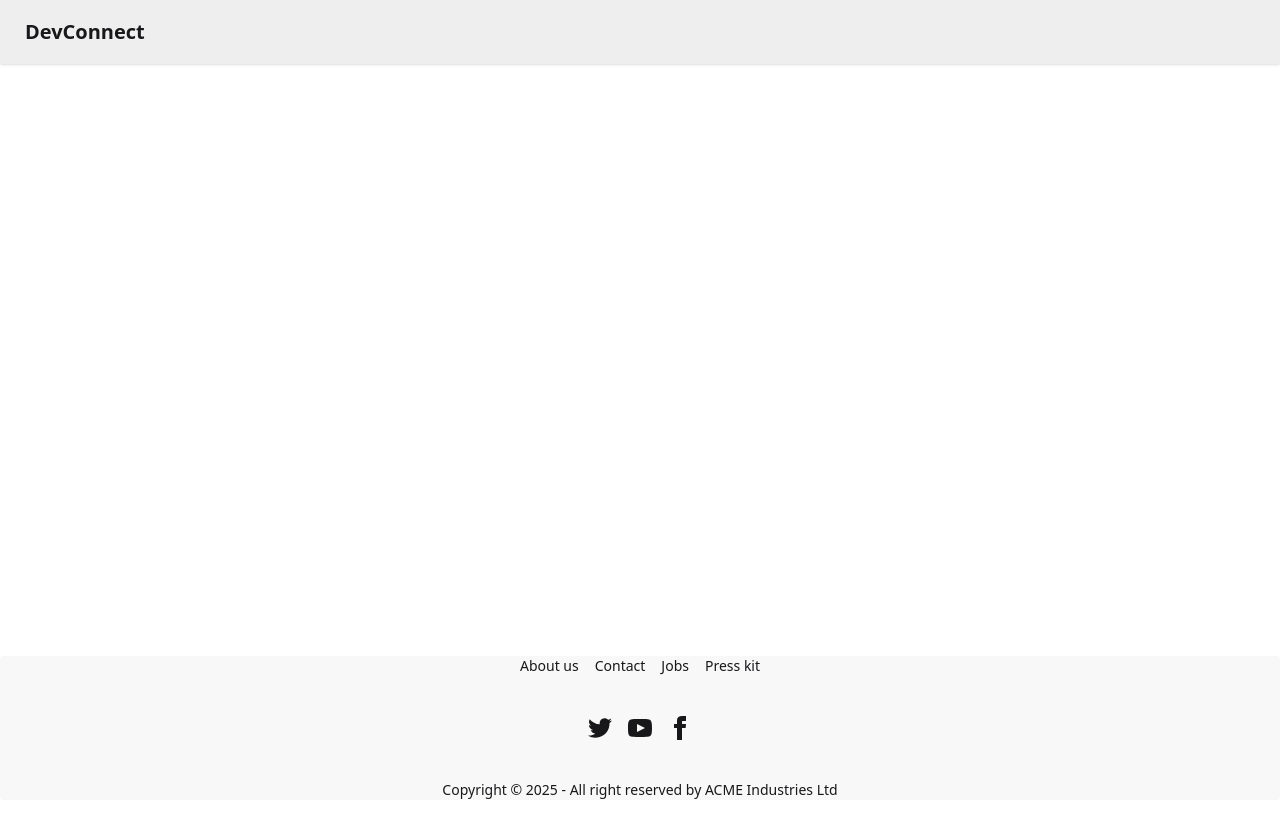
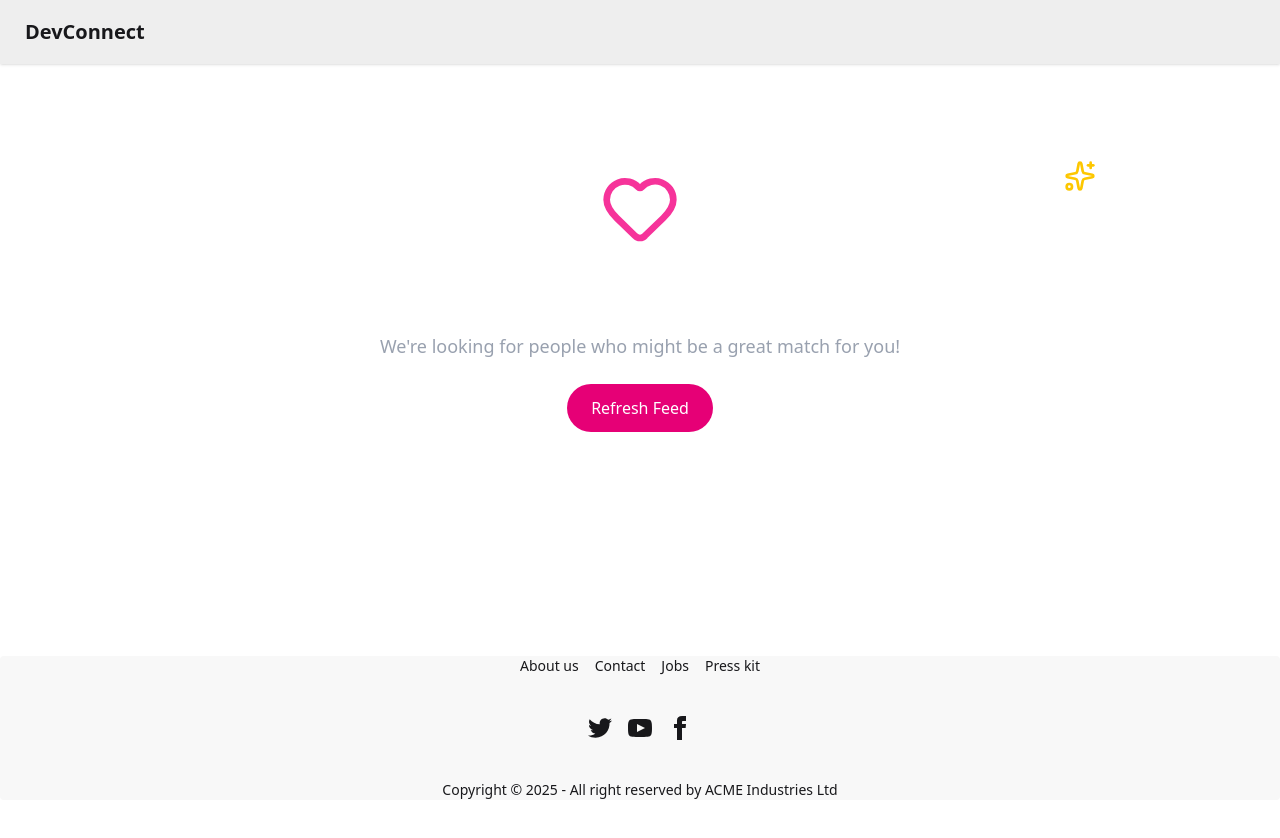
Before and after one commit to SupLinn/DevConnect, a React (Vite) app in the folder Frontend-web/: page / in a window 1280 px wide. Shown: the top 838 px of the page. Before the commit the page ends 800 px from the top, so only its background shows below. Built offline with nearby package versions, Linux system fonts and the light colour scheme; no server answers.

Commit message:
feat: sendRequest

```diff
--- a/Frontend-web/src/components/Feed.jsx
+++ b/Frontend-web/src/components/Feed.jsx
@@ -4,6 +4,7 @@ import { useDispatch, useSelector } from 'react-redux';
 import { addFeed } from '../utils/feedSlice';
 import axios from 'axios'
 import FeedCard from './FeedCard';
+import { Heart, Users, Sparkles } from 'lucide-react';
 
 const Feed = () => {
   const dispatch = useDispatch();
@@ -24,6 +25,33 @@ const Feed = () => {
     getFeed()
   }, [])
 
+  if (!feedData || feedData.length === 0) {
+    return (
+      <div className="min-h-screen bg-base-100 p-6">
+        <div className="max-w-4xl mx-auto">
+          <div className="text-center py-20">
+            <div className="relative mb-8">
+              <Heart className="mx-auto h-20 w-20 text-pink-500 mb-2" />
+              <Sparkles className="absolute -top-2 -right-2 h-8 w-8 text-yellow-400" />
+            </div>
+            <h2 className="text-3xl font-bold text-white mb-4">No matches found</h2>
+            <p className="text-gray-400 text-lg mb-6">
+              We're looking for people who might be a great match for you!
+            </p>
+            <div className="flex justify-center space-x-4">
+              <button
+                onClick={getFeed}
+                className="bg-pink-600 hover:bg-pink-700 text-white px-6 py-3 rounded-full transition-colors duration-200 font-medium"
+              >
+                Refresh Feed
+              </button>
+            </div>
+          </div>
+        </div>
+      </div>
+    )
+  }
+
 
   return (
     feedData && (
--- a/Frontend-web/src/components/FeedCard.jsx
+++ b/Frontend-web/src/components/FeedCard.jsx
@@ -1,6 +1,22 @@
+import axios from 'axios'
+import { BASE_URL } from '../utils/constants';
+import { useDispatch } from 'react-redux';
+import { removeFromUserFeed } from '../utils/feedSlice';
+
 const FeedCard = ({user}) => {
     // console.log(user)
-    const {firstName, lastName, age, gender, photoUrl, about, skills} = user;
+    const {_id, firstName, lastName, age, gender, photoUrl, about, skills} = user;
+    const dispatch = useDispatch();
+
+    const HandleSendRequest = async (state, userId) => {
+        try{
+            const result = await axios.post(BASE_URL+ "/request/send/" + state + "/" + userId, {}, {withCredentials: true} )
+
+            dispatch(removeFromUserFeed(userId))
+        } catch (err) {
+            console.log ("Error: " + err.message)
+        }
+    }
 
     return ( user &&(
         <div className="card bg-base-300 w-96 shadow-sm my-0">
@@ -15,8 +31,8 @@ const FeedCard = ({user}) => {
                 {age && gender &&<p>{age + ", " + gender}</p>}
                 <p>{about}</p>
                 <div className="card-actions justify-center my-2">
-                <button className="btn btn-primary">Ignore</button>
-                <button className="btn btn-secondary">Interested</button>
+                <button className="btn btn-primary" onClick={() => HandleSendRequest("ignored", _id)}>Ignore</button>
+                <button className="btn btn-secondary" onClick={() => HandleSendRequest("interested", _id)}>Interested</button>
                 </div>
             </div>
         </div>
--- a/Frontend-web/src/components/Requests.jsx
+++ b/Frontend-web/src/components/Requests.jsx
@@ -55,7 +55,7 @@ const Requests = () => {
     }
 
     return (
-        <div className="min-h-screen bg-base-300 p-6">
+        <div className="min-h-screen bg-base-100 p-6">
             <div className="max-w-4xl mx-auto">
                 {/* Header */}
                 <div className="text-center mb-12">
--- a/Frontend-web/src/utils/feedSlice.js
+++ b/Frontend-web/src/utils/feedSlice.js
@@ -5,9 +5,12 @@ const feedSlice = createSlice({
     initialState: null,
     reducers: {
         addFeed: (state, action) => action.payload,
-        removeFeed: (state, action) => null
+        removeFromUserFeed: (state, action) => {
+            const newUserArray = state.filter((item) => item._id != action.payload);
+            return newUserArray;
+        }
     }
 })
 
-export const {addFeed, removeFeed} = feedSlice.actions
+export const {addFeed, removeFromUserFeed} = feedSlice.actions
 export default feedSlice.reducer
```
